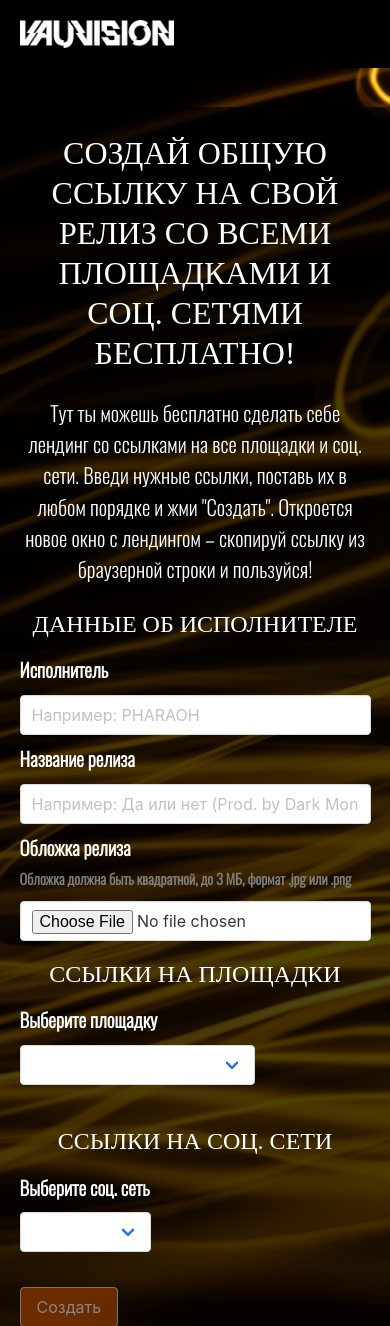
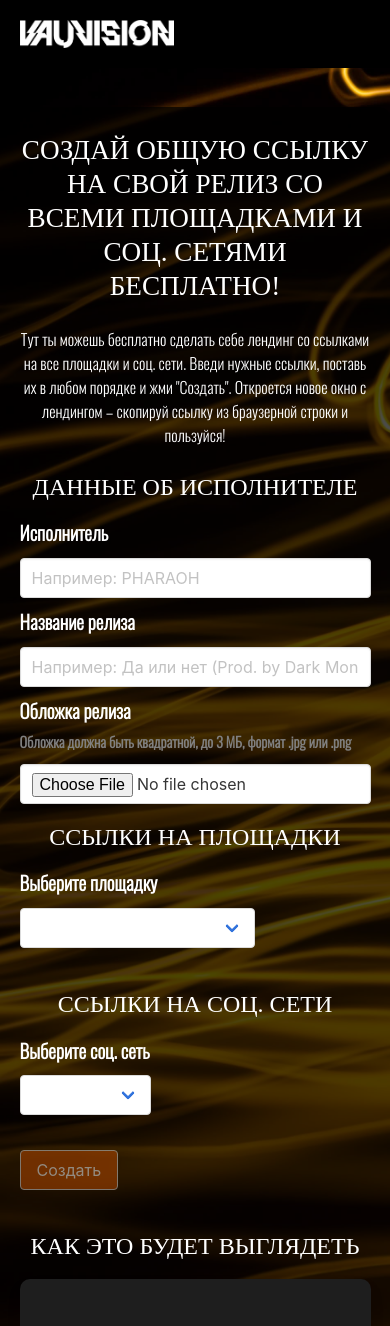
Before and after one commit to MrFzovpec/vauvisionlink, a Django app: page / in a window 390 px wide. Shown: the top 1326 px of the page. Run offline with Django 3.2, Linux system fonts and the light colour scheme; some web fonts are replaced.

Commit message:
Font debug 3

```diff
--- a/static/styles/css/media.css
+++ b/static/styles/css/media.css
@@ -25,6 +25,12 @@
 }
 
 @media only screen and (max-width: 450px) {
+    body{
+        font-size: 1em;
+    }
+    h1.subtitle{
+        font-size: 1.7rem;
+    }
     .column.is-three-fifth-desktop.is-two-fifth-mobile {
         font-size: 0.8rem;
     }
```
